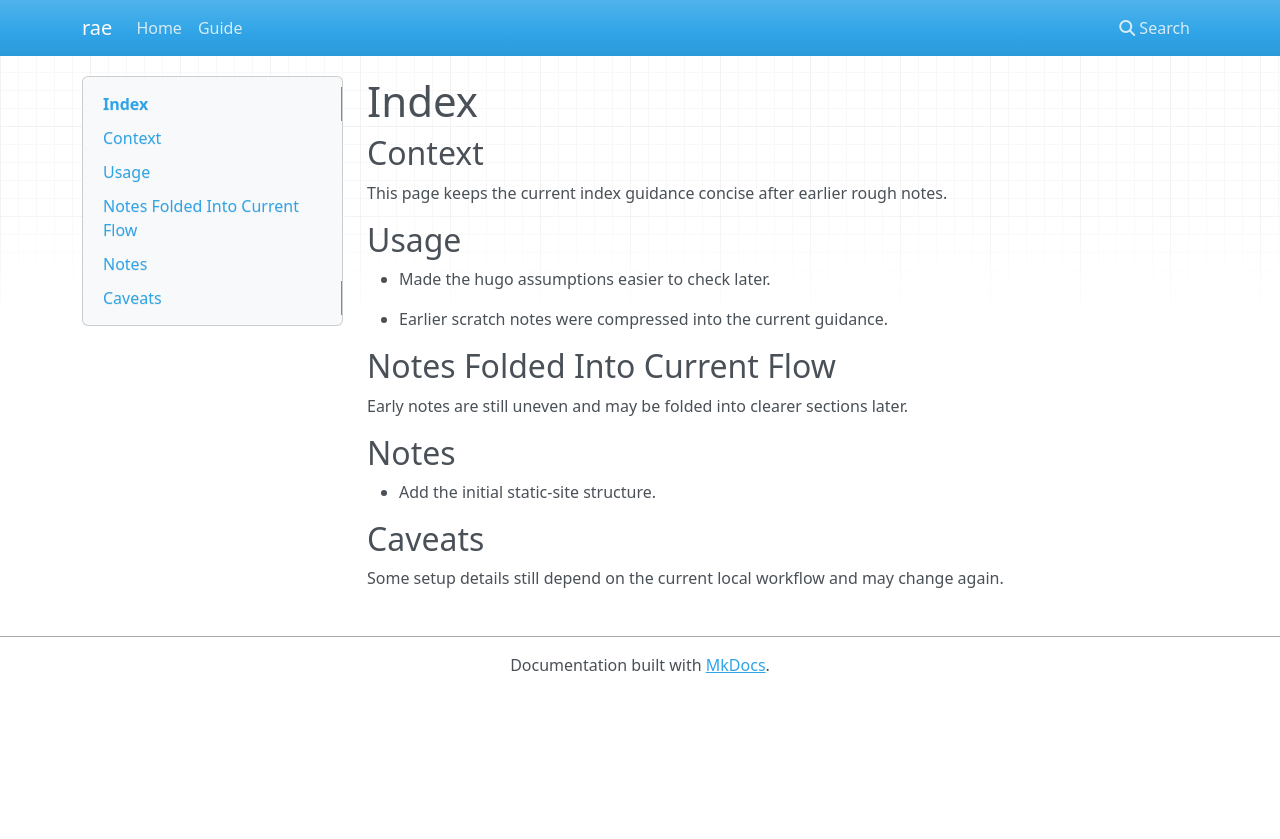
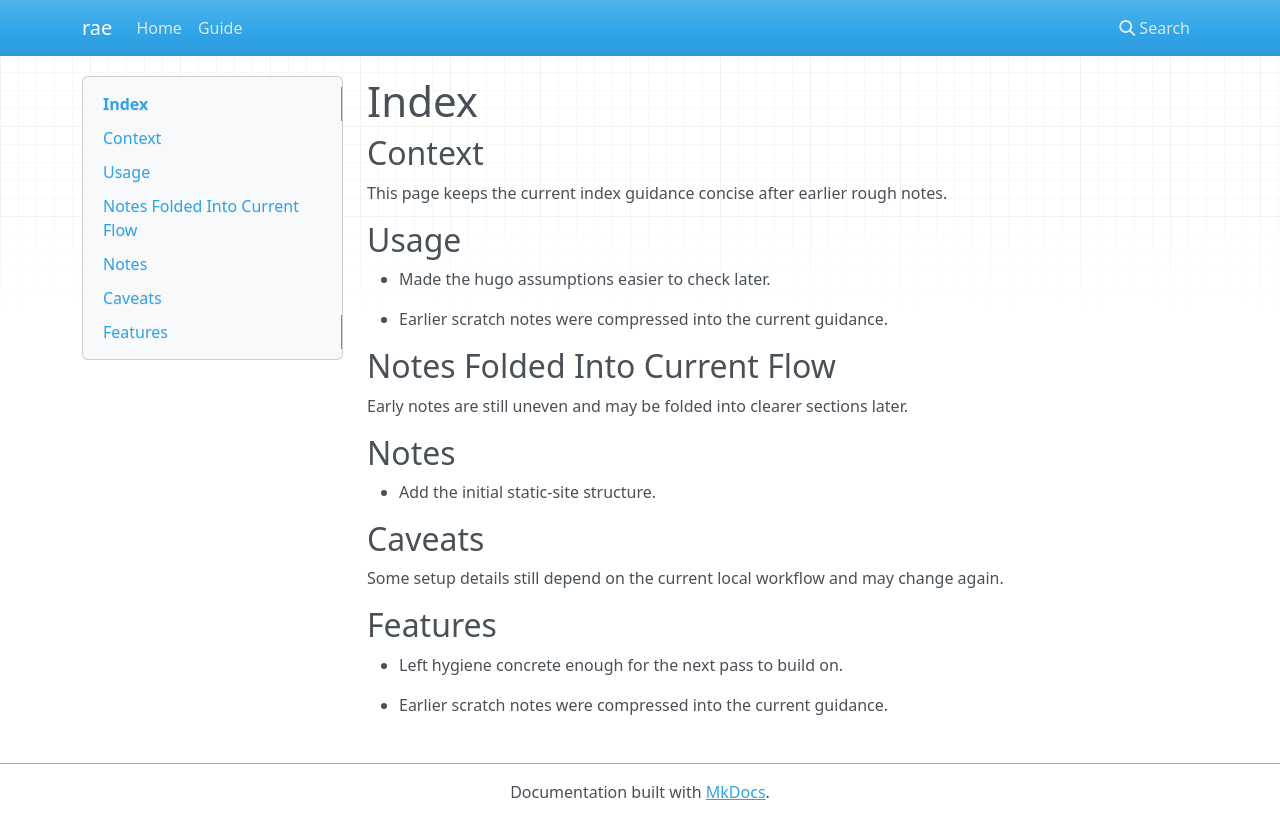
Before and after one commit to sebastianspicker/rae, an MkDocs documentation site: the page built from docs/INDEX.md, in a window 1280 px wide. Shown: the top 839 px of the page. Built offline with MkDocs 1.6.1, drawn with Linux system fonts in a browser that asks for light colours; nearby versions of some CDN libraries.

Commit message:
Update documentation navigation and math rendering
- Update documentation navigation and math rendering.

```diff
--- a/docs/INDEX.md
+++ b/docs/INDEX.md
@@ -17,3 +17,8 @@ Early notes are still uneven and may be folded into clearer sections later.
 
 ## Caveats
 Some setup details still depend on the current local workflow and may change again.
+
+## Features
+- Left hygiene concrete enough for the next pass to build on.
+
+- Earlier scratch notes were compressed into the current guidance.
--- a/docs/javascripts/mathjax.js
+++ b/docs/javascripts/mathjax.js
@@ -6,3 +6,8 @@ export function createLoopSummary() {
 export function loopTask() {
   return { scope: "loop", status: "ready" };
 }
+
+// current lane: hygiene
+export function hygieneTask() {
+  return { scope: "hygiene", status: "ready" };
+}
```
